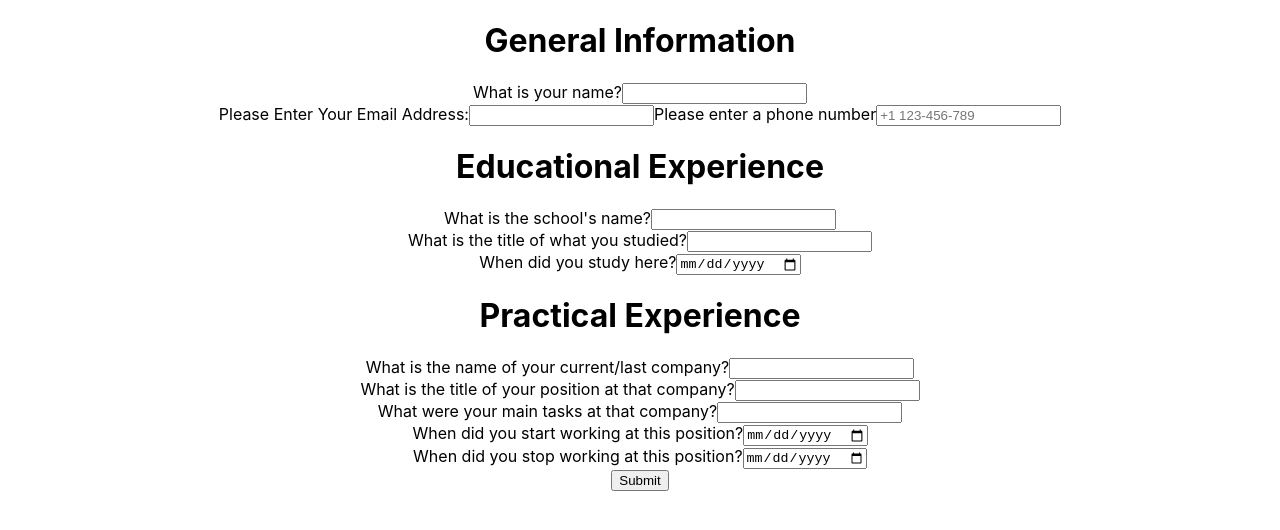
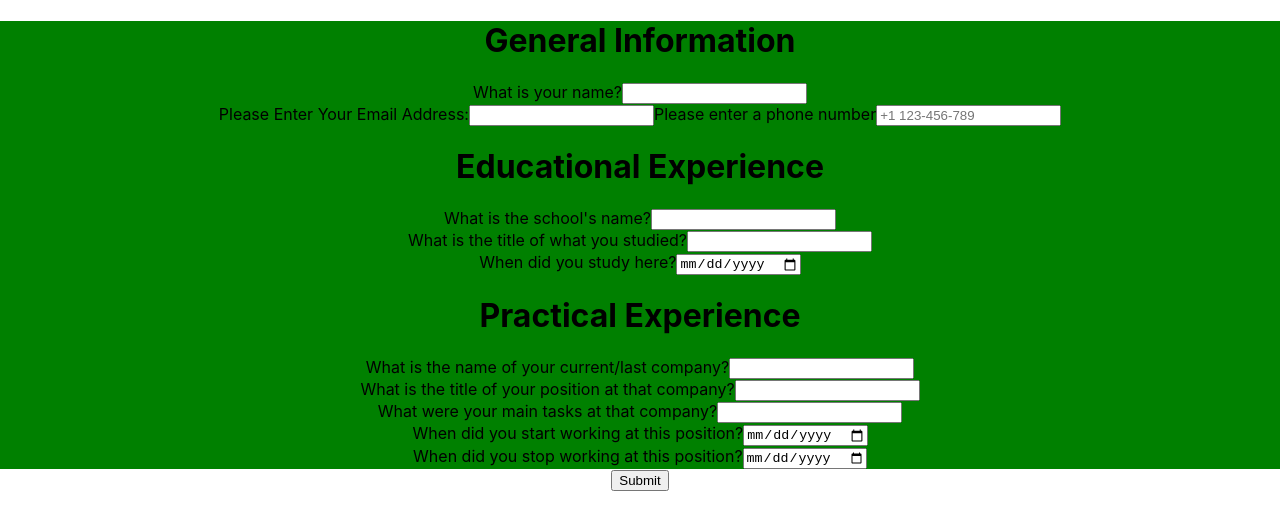
Before and after one commit to jackalot/o-cv-project, a React (Create React App) app: page / in a window 1280 px wide. Shown: the top 530 px of the page. Built offline with nearby package versions, Linux system fonts and the light colour scheme; the HTML template or start-up script is replaced by a standard one.

Commit message:
added a sample style for the OverView class

```diff
--- a/src/styles/Views.css
+++ b/src/styles/Views.css
@@ -1,3 +1,6 @@
 .PrintView {
     background-color: brown;
 }
+.OverView {
+    background-color: green;
+}
```
